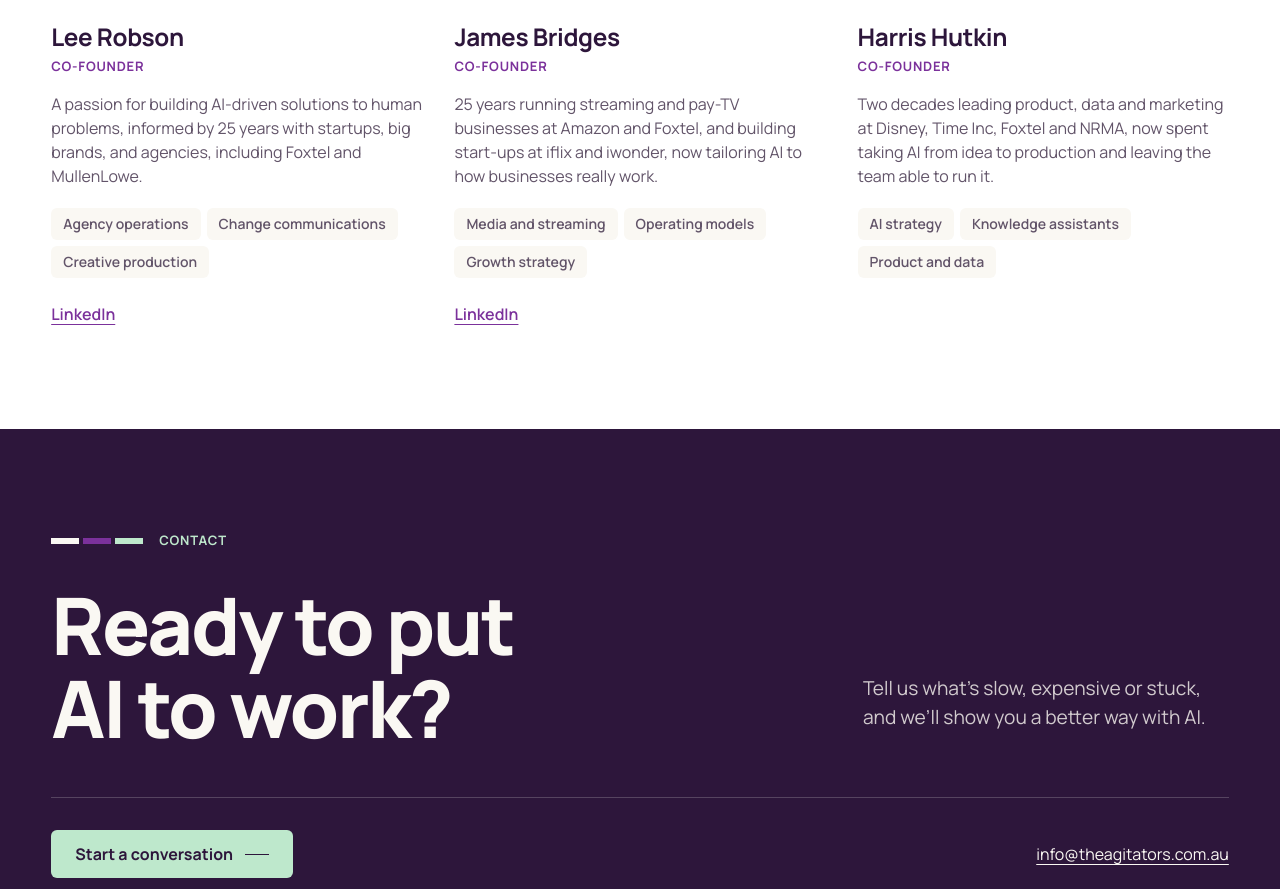
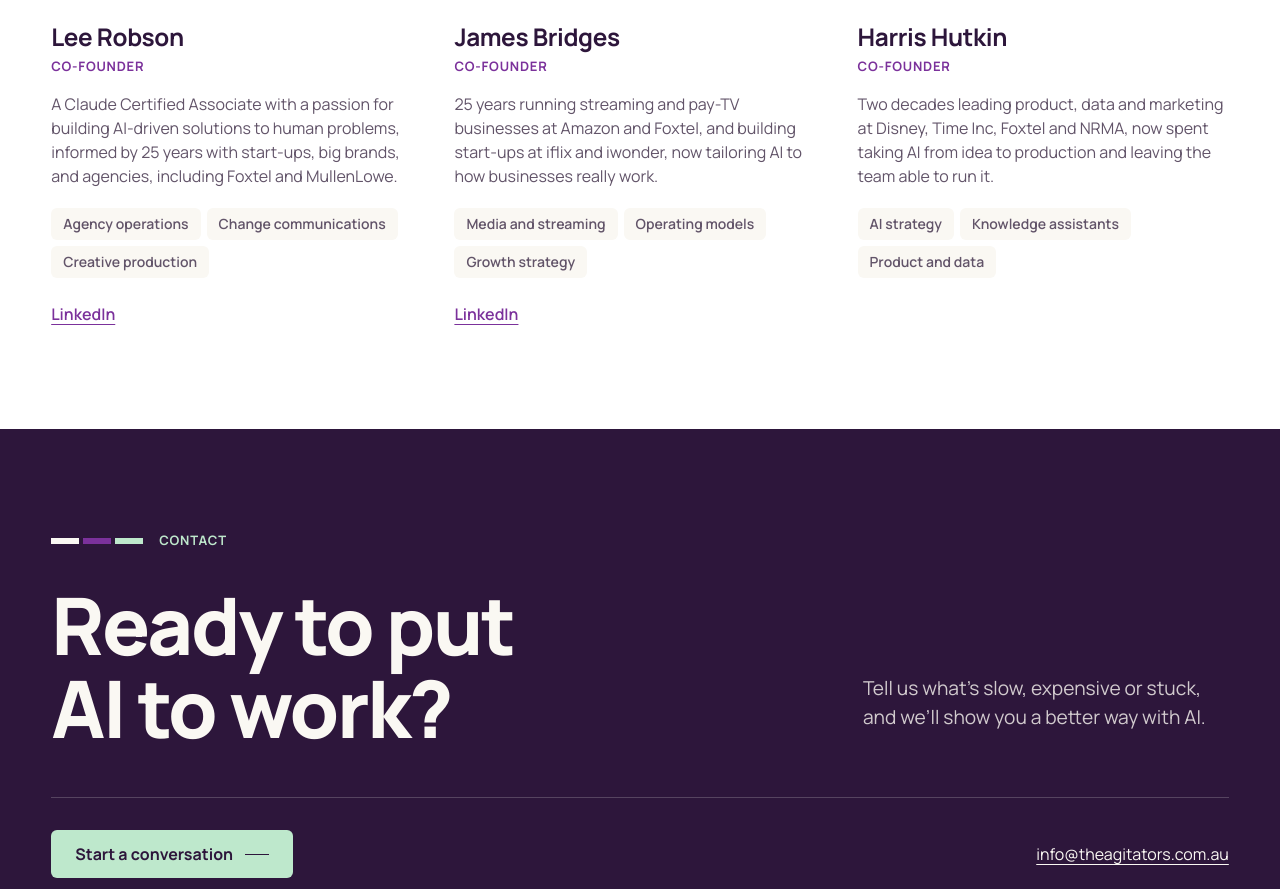
Before and after one commit to Suited78/theagitators, a Next.js app: page / in a window 1280 px wide. Shown: the part 7076-7965 px from the top of the page. Built offline with nearby package versions, Linux system fonts and the light colour scheme.

Commit message:
Lee's bio: add Claude Certified Associate
Co-Authored-By: Claude Opus 5.5 <noreply@anthropic.com>
Claude-Session: https://claude.ai/code/session_01ToMb7PMuwWizzxoXCiExf4

```diff
--- a/src/content/team.ts
+++ b/src/content/team.ts
@@ -12,7 +12,7 @@ export const team: TeamMember[] = [
     id: "founder-one",
     name: "Lee Robson",
     role: "Co-Founder",
-    bio: "A passion for building AI-driven solutions to human problems, informed by 25 years with startups, big brands, and agencies, including Foxtel and MullenLowe.",
+    bio: "A Claude Certified Associate with a passion for building AI-driven solutions to human problems, informed by 25 years with start-ups, big brands, and agencies, including Foxtel and MullenLowe.",
     expertise: ["Agency operations", "Change communications", "Creative production"],
     // Treatment C: black and white on an offset block of the founder's colour. Rendered once from the original.
     photo: { src: "/team/founder-one.webp", alt: "Portrait of Lee Robson", offset: "purple" },
```
Also changed, not shown: 1 other file (tests, documents, lock files or other folders).
